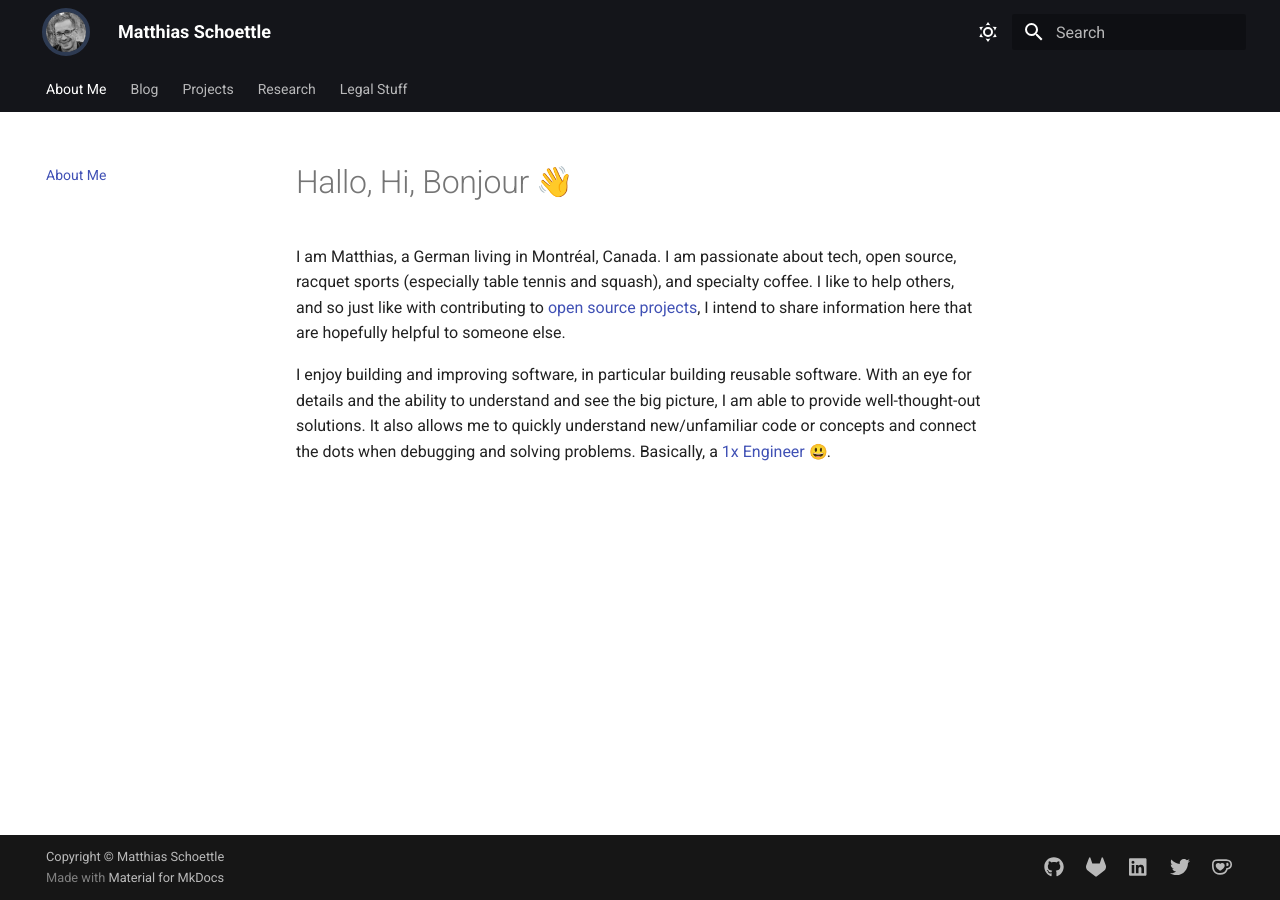
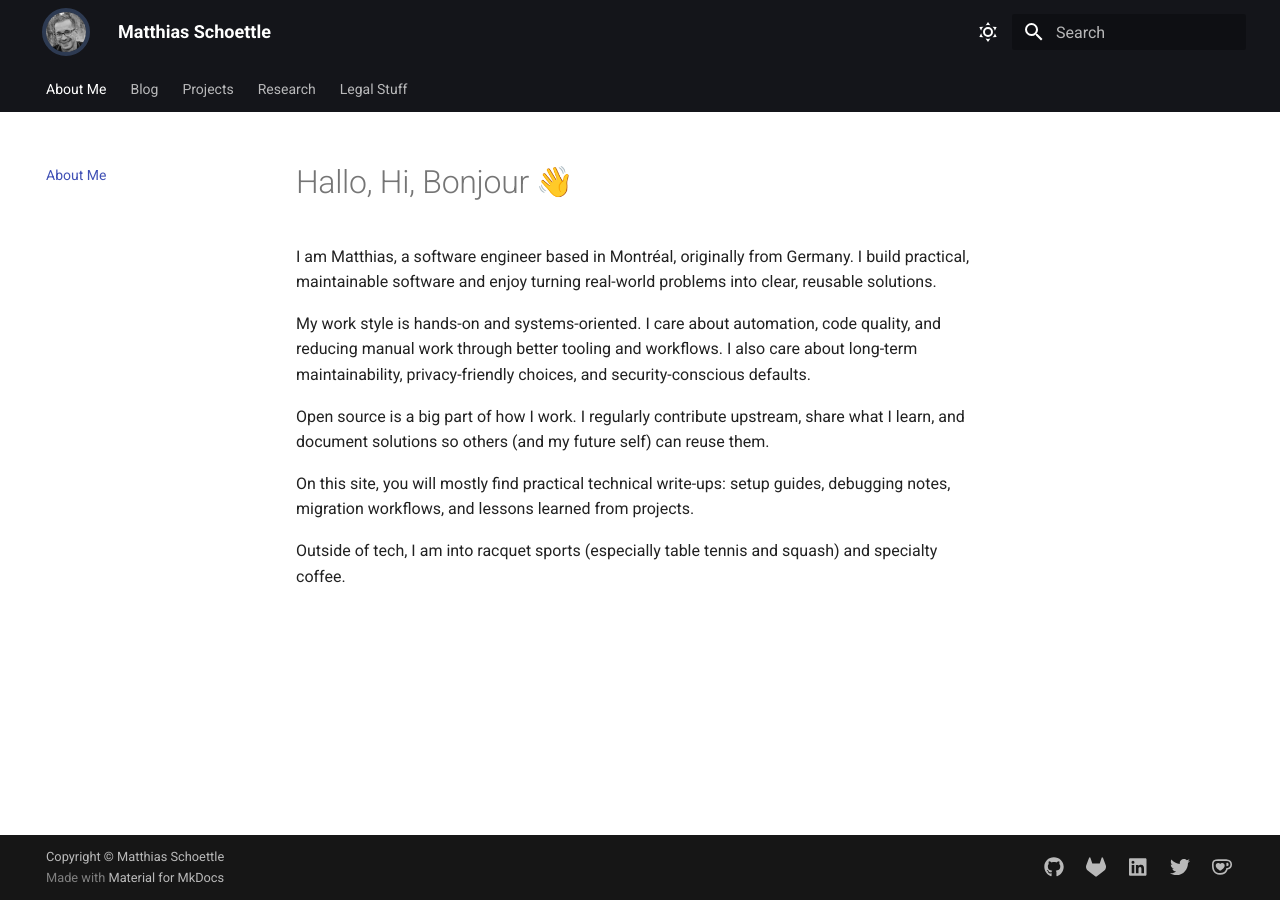
Before and after one commit to mschoettle/website, an MkDocs documentation site: the page built from docs/index.md, in a window 1280 px wide. Built offline with MkDocs 1.6.1 and Material for MkDocs 9.7.7, drawn with Linux system fonts in a browser that asks for light colours; emoji names are drawn with the system emoji font; plug-ins that fetch from the network failed and are left out.

Commit message:
first pass

```diff
--- a/docs/index.md
+++ b/docs/index.md
@@ -5,16 +5,16 @@ hide:
 
 # Hallo, Hi, Bonjour :wave:
 
-I am Matthias, a German living in Montréal, Canada.
-I am passionate about tech, open source, racquet sports (especially table tennis and squash), and specialty coffee.
-I like to help others, and so just like with contributing to [open source projects](https://github.com/mschoettle), I intend to share information here that are hopefully helpful to someone else.
+I am Matthias, a software engineer based in Montréal, originally from Germany.
+I build practical, maintainable software and enjoy turning real-world problems into clear, reusable solutions.
 
-I enjoy building and improving software, in particular building reusable software.
-With an eye for details and the ability to understand and see the big picture, I am able to provide well-thought-out solutions.
-It also allows me to quickly understand new/unfamiliar code or concepts and connect the dots when debugging and solving problems.
-Basically, a [1x Engineer](https://1x.engineer/) :smiley:.
+My work style is hands-on and systems-oriented.
+I care about automation, code quality, and reducing manual work through better tooling and workflows.
+I also care about long-term maintainability, privacy-friendly choices, and security-conscious defaults.
 
-<!--
-I strive for reusable, clean and maintainable code.
-I see myself as a generalist, knowing various technologies and the ability to quickly learn new technologies and concepts.
--->
+Open source is a big part of how I work.
+I regularly contribute upstream, share what I learn, and document solutions so others (and my future self) can reuse them.
+
+On this site, you will mostly find practical technical write-ups: setup guides, debugging notes, migration workflows, and lessons learned from projects.
+
+Outside of tech, I am into racquet sports (especially table tennis and squash) and specialty coffee.
```
